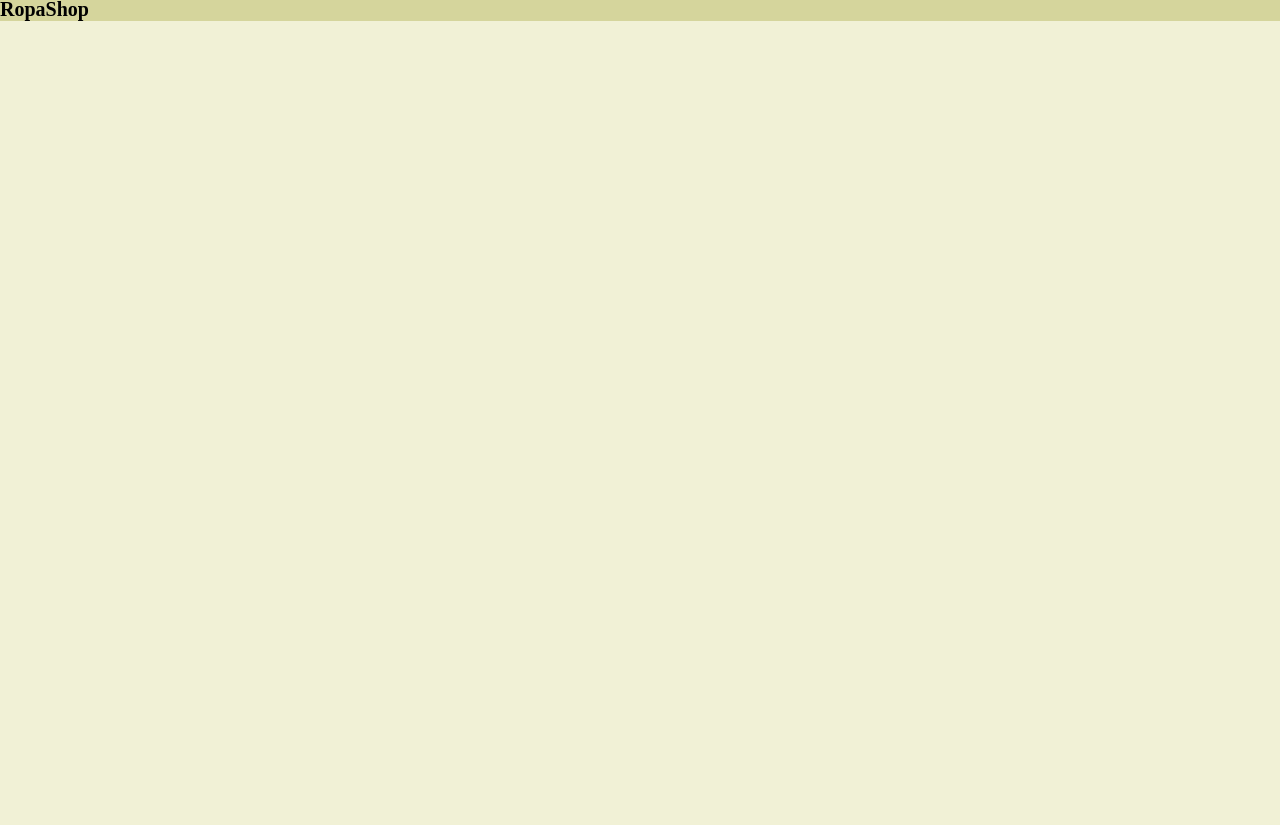
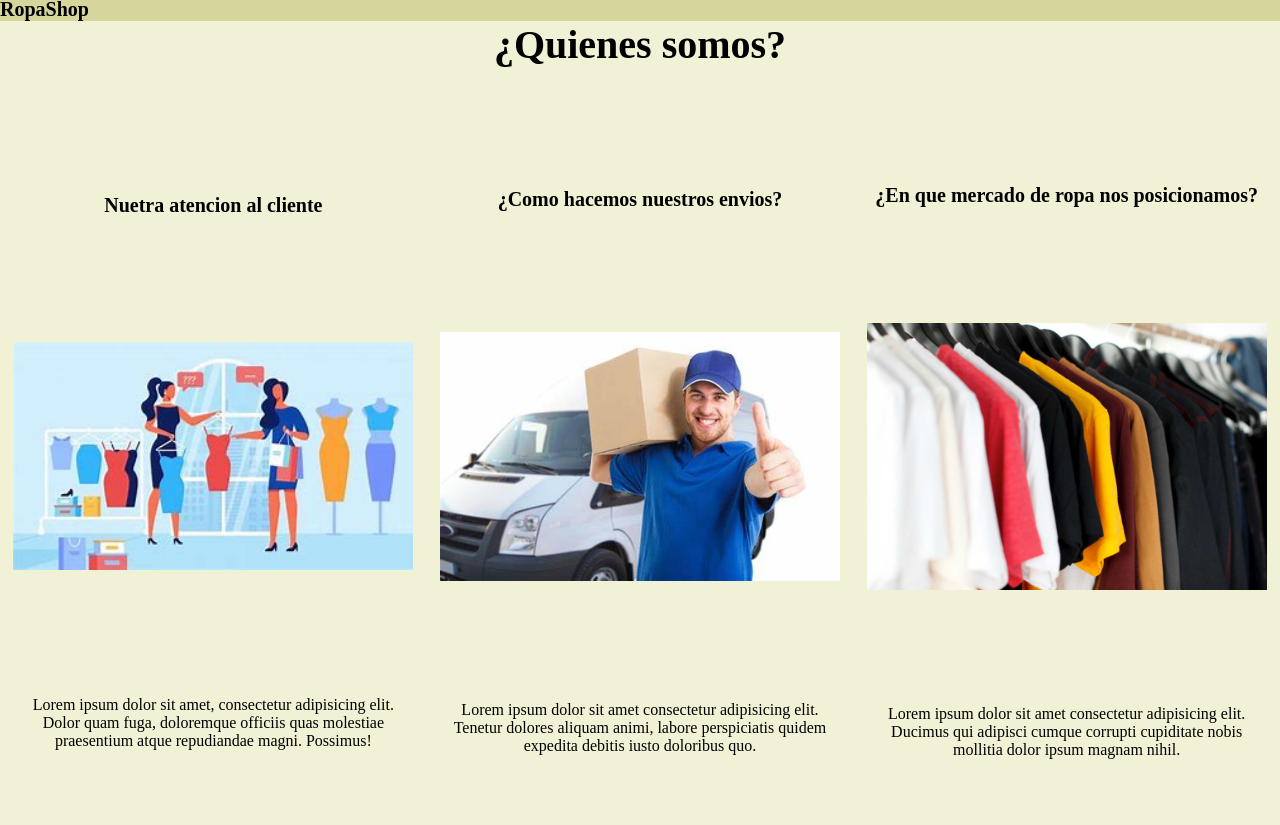
Before and after one commit to ezzequiel1889/comision-49695-entrega3, a website: page pages/nosotros.html in a window 1280 px wide. Shown: the part 55-880 px from the top of the page. Drawn offline with Linux system fonts and the light colour scheme.

Commit message:
pagina nosotros terminada

```diff
--- a/pages/nosotros.html
+++ b/pages/nosotros.html
@@ -30,7 +30,25 @@
         </nav>
     </header>
 
-    <main>
+    <main class="cuerpoNosotros">
+        <h2>¿Quienes somos?</h2>
+        <section class="cardNosotros">
+            <div>
+                <h3>Nuetra atencion al cliente</h3>
+                <img src="../assets/atencion-al-cliente.png" alt="">
+                <p>Lorem ipsum dolor sit amet, consectetur adipisicing elit. Dolor quam fuga, doloremque officiis quas molestiae praesentium atque repudiandae magni. Possimus!</p>
+            </div>
+            <div>
+                <h3>¿Como hacemos nuestros envios?</h3>
+                <img src="../assets/envios.png" alt="">
+                <p>Lorem ipsum dolor sit amet consectetur adipisicing elit. Tenetur dolores aliquam animi, labore perspiciatis quidem expedita debitis iusto doloribus quo.</p>
+            </div>
+            <div class="cardArgentina">
+                <h3>¿En que mercado de ropa nos posicionamos?</h3>
+                <img src="../assets/ropaNosotros.png" alt="">
+                <p>Lorem ipsum dolor sit amet consectetur adipisicing elit. Ducimus qui adipisci cumque corrupti cupiditate nobis mollitia dolor ipsum magnam nihil.</p>
+            </div>
+        </section>
 
 
     </main>
--- /dev/null
+++ b/sass/layout/nosotrosPartial/_mainNosotros.scss
@@ -0,0 +1,58 @@
+
+
+.cuerpoNosotros{
+    h2{
+        display: flex;
+        justify-content: center;
+        font-size: 40px;
+    }
+}
+
+
+.cardNosotros{
+    display: flex;
+    justify-content: space-around;
+    align-items: center;
+    text-align: center;
+    height: 100%;
+
+    div{
+        display: flex;
+        flex-direction: column;
+        justify-content: space-evenly;
+        width: 400px;
+        height:100% ;
+
+        h3{
+            font-size: 20px;
+            transition: all 0.7s;
+
+
+            &:hover{
+                background-color: map-get($color-fondo , fondo3 );
+                transform: scale(1.5);
+            }
+        }
+
+
+
+        img{
+            width: 100%;
+            background-repeat: no-repeat;
+            background-size: cover;
+            transition: all 1s;
+
+            &:hover{
+                transform: scale(1.3);
+            }
+        }
+
+        .cardArgentina{
+            background-color: red;
+            img{
+
+            }
+        }
+    }
+
+}
--- a/sass/styles.scss
+++ b/sass/styles.scss
@@ -4,12 +4,14 @@
 @import "./utilities/variables";
 
 /* partials layout y base */
-@import "./layout/header";
-@import "./layout/main";
-@import "./layout/footer.scss";
+@import "../sass/layout/indexPartial/header";
+@import "../sass/layout/indexPartial/main";
+@import "../sass/layout/indexPartial/footer.scss";
 
 @import "../sass/layout/tiendaPartial/mainTienda";
 
 @import "../sass/layout/contactoPartial/mainContacto";
 
+@import "../sass/layout/nosotrosPartial/mainNosotros";
+
 /* web design */
```
Also changed, not shown: assets/atencion-al-cliente.png (added), assets/envios.png (added), assets/ropaNosotros.png (added), css/styles.css, sass/layout/indexPartial/_footer.scss (renamed from sass/layout/footer.scss), sass/layout/indexPartial/_header.scss (renamed from sass/layout/_header.scss), sass/layout/indexPartial/_main.scss (renamed from sass/layout/_main.scss).
